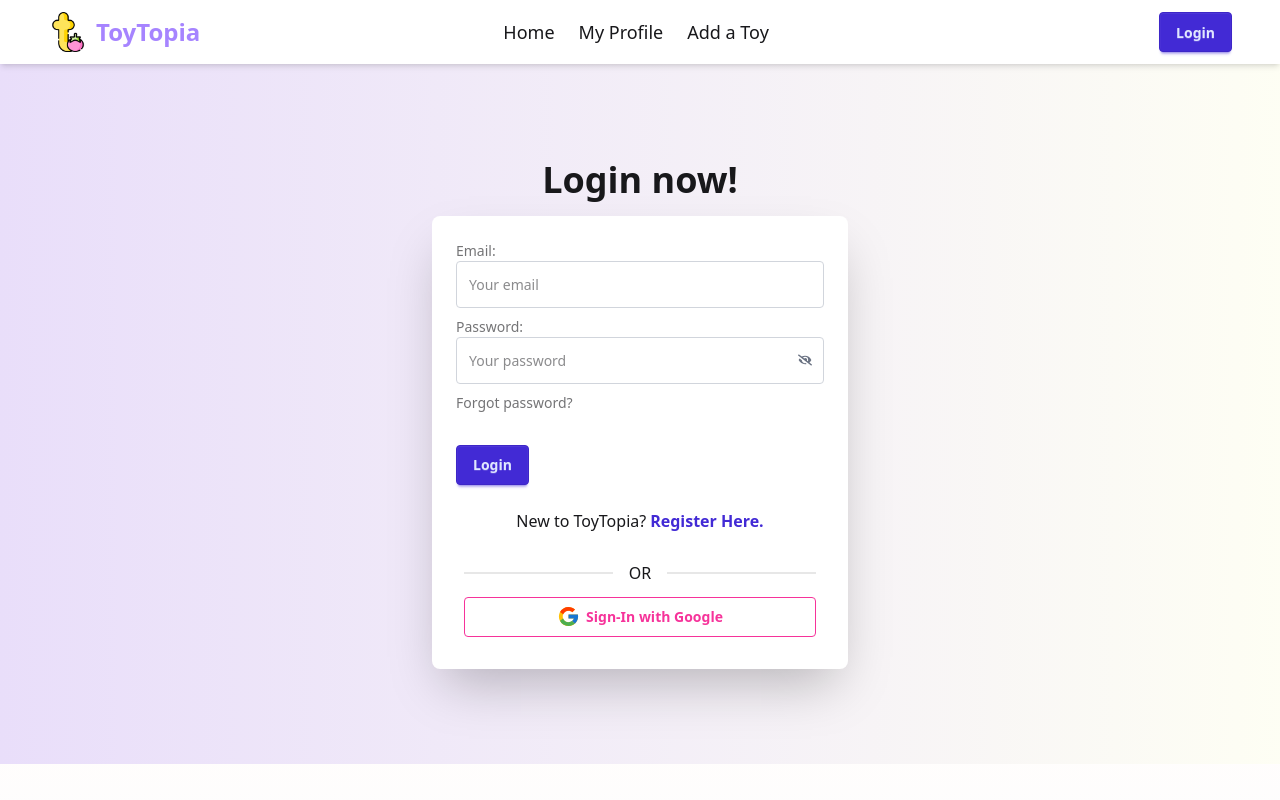
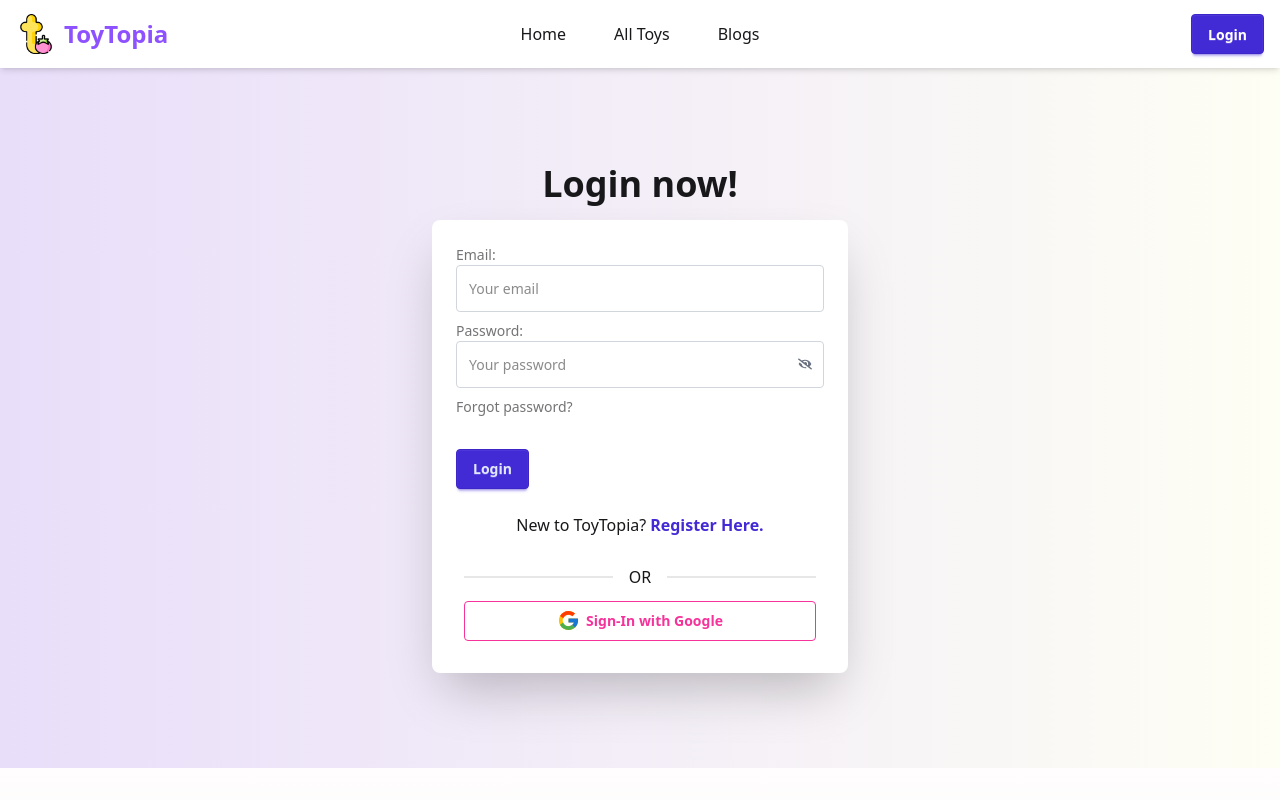
Before and after one commit to Arafat-niloy/toytopia, a React (Vite) app: page /login in a window 1280 px wide. Shown: the top 800 px of the page. Built offline with nearby package versions, Linux system fonts and the light colour scheme; no server answers.

Commit message:
all update part done

```diff
--- a/package.json
+++ b/package.json
@@ -12,7 +12,7 @@
   "dependencies": {
     "@tailwindcss/vite": "^4.1.15",
     "aos": "^2.3.4",
-    "firebase": "^12.4.0",
+    "firebase": "^12.6.0",
     "react": "^19.1.1",
     "react-dom": "^19.1.1",
     "react-helmet-async": "^2.0.5",
@@ -33,6 +33,6 @@
     "eslint-plugin-react-refresh": "^0.4.22",
     "globals": "^16.4.0",
     "tailwindcss": "^4.1.15",
-    "vite": "^7.1.7"
+    "vite": "^7.2.6"
   }
 }
--- a/src/Components/Navbar.jsx
+++ b/src/Components/Navbar.jsx
@@ -4,7 +4,7 @@ import { AuthContext } from "../Providers/AuthProvider";
 import toast from "react-hot-toast";
 
 const Navbar = () => {
-  const { user, loading, logOut } = useContext(AuthContext);
+  const { user, logOut } = useContext(AuthContext);
 
   const handleLogOut = () => {
     logOut()
@@ -12,122 +12,105 @@ const Navbar = () => {
       .catch((error) => toast.error(error.message));
   };
 
+  // Active Link Style
+  const activeStyle = "text-primary font-bold border-b-2 border-primary pb-1";
+  const defaultStyle = "font-medium hover:text-primary transition-all";
+
   const navLinks = (
     <>
       <li>
-        <NavLink
-          to="/"
-          className={({ isActive }) =>
-            isActive
-              ? "text-primary text-lg font-semibold border-b-2 "
-              : "hover:text-primary text-lg"
-          }
-        >
+        <NavLink to="/" className={({ isActive }) => (isActive ? activeStyle : defaultStyle)}>
           Home
         </NavLink>
       </li>
       <li>
-        <NavLink
-          to="/my-profile"
-          className={({ isActive }) =>
-            isActive
-              ? "text-primary text-lg font-semibold border-b-2 "
-              : "hover:text-primary text-lg"
-          }
-        >
+        <NavLink to="/all-toys" className={({ isActive }) => (isActive ? activeStyle : defaultStyle)}>
+          All Toys
+        </NavLink>
+      </li>
+      <li>
+        <NavLink to="/blogs" className={({ isActive }) => (isActive ? activeStyle : defaultStyle)}>
+          Blogs
+        </NavLink>
+      </li>
+
+      {/* User Logged In থাকলেই এই রাউটগুলো দেখাবে */}
+      {user && (
+        <>
+          <li>
+            <NavLink to="/my-profile" className={({ isActive }) => (isActive ? activeStyle : defaultStyle)}>
               My Profile
             </NavLink>
           </li>
           <li>
-        <NavLink
-          to="/add-toy"
-          className={({ isActive }) =>
-            isActive
-              ? "text-primary text-lg font-semibold border-b-2 "
-              : "hover:text-primary text-lg"
-          }
-        >
-          Add a Toy
+            <NavLink to="/add-toy" className={({ isActive }) => (isActive ? activeStyle : defaultStyle)}>
+              Add A Toy
             </NavLink>
           </li>
+        </>
+      )}
     </>
   );
 
   return (
-    <div className="navbar shadow-md px-4  ">
+    // রিকোয়ারমেন্ট: Sticky Position & Background Color
+    <div className="sticky top-0 z-50 bg-base-100/95 backdrop-blur-sm shadow-md">
+      <div className="navbar container mx-auto px-4">
 
+        {/* Navbar Start (Logo & Mobile Menu) */}
         <div className="navbar-start">
           <div className="dropdown">
             <label tabIndex={0} className="btn btn-ghost lg:hidden">
-            <svg
-              xmlns="http://www.w3.org/2000/svg"
-              className="h-5 w-5"
-              fill="none"
-              viewBox="0 0 24 24"
-              stroke="currentColor"
-            >
-              <path
-                strokeLinecap="round"
-                strokeLinejoin="round"
-                strokeWidth="2"
-                d="M4 6h16M4 12h8m-8 6h16"
-              />
+              <svg xmlns="http://www.w3.org/2000/svg" className="h-5 w-5" fill="none" viewBox="0 0 24 24" stroke="currentColor">
+                <path strokeLinecap="round" strokeLinejoin="round" strokeWidth="2" d="M4 6h16M4 12h8m-8 6h16" />
               </svg>
             </label>
-          <ul
-            tabIndex={0}
-            className="menu menu-sm dropdown-content mt-3 z-[10] p-2 shadow bg-base-100 rounded-box w-52"
-          >
+            <ul tabIndex={0} className="menu menu-sm dropdown-content mt-3 z-[1] p-2 shadow bg-base-100 rounded-box w-52 gap-2">
               {navLinks}
             </ul>
           </div>
-        <Link
-          to="/"
-          className=" text-violet-400 text-xl md:text-2xl font-bold lg:pl-8 flex items-center gap-2"
-        >
-          <span>
-        <img src="/letter-t.png" className="w-10 h-10" alt="" />
-          </span>
-          ToyTopia
+          <Link to="/" className="text-xl md:text-2xl font-bold flex items-center gap-2">
+            <img src="/letter-t.png" className="w-8 h-8 md:w-10 md:h-10" alt="logo" />
+            <span className="text-violet-500">ToyTopia</span>
           </Link>
         </div>
+
+        {/* Navbar Center (Desktop Menu) */}
         <div className="navbar-center hidden lg:flex">
-        <ul className="menu menu-horizontal px-1">{navLinks}</ul>
+          <ul className="menu menu-horizontal px-1 gap-6 text-[16px]">
+            {navLinks}
+          </ul>
         </div>
-      <div className="navbar-end lg:pr-8">
-        {loading ? (
-          <span className="loading loading-spinner loading-sm"></span>
-        ) : user ? (
-          <div className="flex items-center gap-2">
+
+        {/* Navbar End (User Profile / Login Button) */}
+        <div className="navbar-end">
+          {user ? (
+            <div className="flex items-center gap-3">
+              {/* Tooltip for Username */}
               <div className="tooltip tooltip-bottom" data-tip={user.displayName}>
-              <Link
-                to="/my-profile"
-                className="btn btn-ghost btn-circle avatar"
-              >
-                <div className="w-10 rounded-full">
+                <div className="avatar online cursor-pointer">
+                  <div className="w-10 rounded-full ring ring-primary ring-offset-base-100 ring-offset-2">
                     <img
                         src={user.photoURL}
                         alt={user.displayName}
                         referrerPolicy="no-referrer"
                     />
                   </div>
-              </Link>
                 </div>
-
-            <button
-              onClick={handleLogOut}
-              className="btn btn-sm btn-outline btn-primary"
-            >
+              </div>
+              <button onClick={handleLogOut} className="btn btn-sm md:btn-md btn-outline btn-error">
                 Logout
               </button>
             </div>
           ) : (
-          <Link to="/login" className="btn btn-primary">
+            <Link to="/login" className="btn btn-primary btn-sm md:btn-md text-white">
               Login
             </Link>
           )}
         </div>
       </div>
+    </div>
   );
 };
+
 export default Navbar;
--- a/src/Components/PopularToys.jsx
+++ b/src/Components/PopularToys.jsx
@@ -9,8 +9,8 @@ const PopularToys = () => {
     fetch('/toys.json')
       .then(res => res.json())
       .then(data => {
-
-        setToys(data.slice(0, 6));
+        // রিকোয়ারমেন্ট: এক রো-তে ৪টি কার্ড। তাই এখানে ৪টি বা ৮টি ডাটা নেওয়া ভালো।
+        setToys(data.slice(0, 4));
         setLoading(false);
       })
       .catch(error => {
@@ -29,9 +29,13 @@ const PopularToys = () => {
 
   return (
     <div className='container mx-auto my-20 px-4'>
-      <h2 className='text-4xl font-bold text-center mb-12'>Popular Toys</h2>
+      <div className="text-center mb-12">
+        <h2 className='text-4xl font-bold text-primary mb-3'>Popular Toys</h2>
+        <p className="text-gray-500">Discover the most trending toys loved by kids everywhere!</p>
+      </div>
 
-      <div className='grid grid-cols-1 md:grid-cols-2 lg:grid-cols-3 gap-6 '>
+      {/* রিকোয়ারমেন্ট: lg:grid-cols-4 (এক লাইনে ৪টি কার্ড) */}
+      <div className='grid grid-cols-1 md:grid-cols-2 lg:grid-cols-4 gap-6'>
         {
           toys.map(toy => (
             <ToyCard
--- /dev/null
+++ b/src/Pages/AllToys.jsx
@@ -0,0 +1,69 @@
+import React, { useEffect, useState } from "react";
+import { Helmet } from "react-helmet-async";
+import ToyCard from "../Components/ToyCard";
+
+const AllToys = () => {
+  const [toys, setToys] = useState([]);
+  const [displayToys, setDisplayToys] = useState([]);
+  const [searchText, setSearchText] = useState("");
+  const [loading, setLoading] = useState(true);
+
+  useEffect(() => {
+    fetch("/toys.json") // আপনার ডাটা সোর্স অনুযায়ী লিংক ঠিক থাকবে
+      .then((res) => res.json())
+      .then((data) => {
+        setToys(data);
+        setDisplayToys(data);
+        setLoading(false);
+      });
+  }, []);
+
+  // Search Function
+  const handleSearch = () => {
+    const filtered = toys.filter((toy) =>
+      toy.toyName.toLowerCase().includes(searchText.toLowerCase())
+    );
+    setDisplayToys(filtered);
+  };
+
+  // Sort Function (Ascending/Descending)
+  const handleSort = (order) => {
+    const sorted = [...displayToys].sort((a, b) => {
+      if (order === "asc") return a.price - b.price;
+      return b.price - a.price;
+    });
+    setDisplayToys(sorted);
+  };
+
+  if (loading) return <div className="text-center my-20"><span className="loading loading-spinner loading-lg text-primary"></span></div>;
+
+  return (
+    <div className="container mx-auto my-12 px-4">
+      <Helmet><title>ToyTopia | All Toys</title></Helmet>
+
+      <h2 className="text-4xl font-bold text-center mb-8 text-primary">All Toys Collection</h2>
+
+      {/* Search & Sort Section */}
+      <div className="flex flex-col md:flex-row justify-between items-center mb-8 gap-4 bg-base-200 p-4 rounded-xl">
+        <div className="join">
+          <input type="text" className="input input-bordered join-item" placeholder="Search by Toy Name" onChange={(e) => setSearchText(e.target.value)} />
+          <button onClick={handleSearch} className="btn btn-primary join-item">Search</button>
+        </div>
+        <div className="flex items-center gap-2">
+            <span className="font-semibold">Sort by Price:</span>
+            <select className="select select-bordered select-sm" onChange={(e) => handleSort(e.target.value)}>
+                <option value="asc">Low to High</option>
+                <option value="desc">High to Low</option>
+            </select>
+        </div>
+      </div>
+
+      {/* Grid: 4 cards per row for large screens */}
+      <div className="grid grid-cols-1 md:grid-cols-2 lg:grid-cols-4 gap-6">
+        {displayToys.map((toy) => <ToyCard key={toy.toyId} toy={toy} />)}
+      </div>
+    </div>
+  );
+};
+
+export default AllToys;
--- a/src/firebase/firebase.config.js
+++ b/src/firebase/firebase.config.js
@@ -1,16 +1,18 @@
+// src/firebase/firebase.config.js
 import { initializeApp } from "firebase/app";
-import { getAuth } from "firebase/auth";
 
+// Your web app's Firebase configuration
 const firebaseConfig = {
-  apiKey: import.meta.env.VITE_FIREBASE_API_KEY,
-  authDomain: import.meta.env.VITE_FIREBASE_AUTH_DOMAIN,
-  projectId: import.meta.env.VITE_FIREBASE_PROJECT_ID,
-  storageBucket: import.meta.env.VITE_FIREBASE_STORAGE_BUCKET,
-  messagingSenderId: import.meta.env.VITE_FIREBASE_MESSAGING_SENDER_ID,
-  appId: import.meta.env.VITE_FIREBASE_APP_ID,
+  apiKey: "AIzaSyDSoOIFvMSUxjpJb5m8pUOR1TnZOYMKCkE",
+  authDomain: "toytopia-project.firebaseapp.com",
+  projectId: "toytopia-project",
+  storageBucket: "toytopia-project.appspot.com",
+  messagingSenderId: "904111649301",
+  appId: "1:904111649301:web:f61d2cb56e07339af4941c"
 };
 
+// Initialize Firebase
 const app = initializeApp(firebaseConfig);
-const auth = getAuth(app);
 
-export default auth;
+// ✅ Default export
+export default app;
```
Also changed, not shown: src/Components/Slider.jsx (+23 -22 lines), src/Components/ToyCard.jsx (+28 -14 lines), src/Providers/AuthProvider.jsx (+17 -32 lines), src/Routes/Routes.jsx (+6 -17 lines), 1 other file (tests, documents, lock files or other folders). Lines whose indentation alone changed are shown as unchanged.
